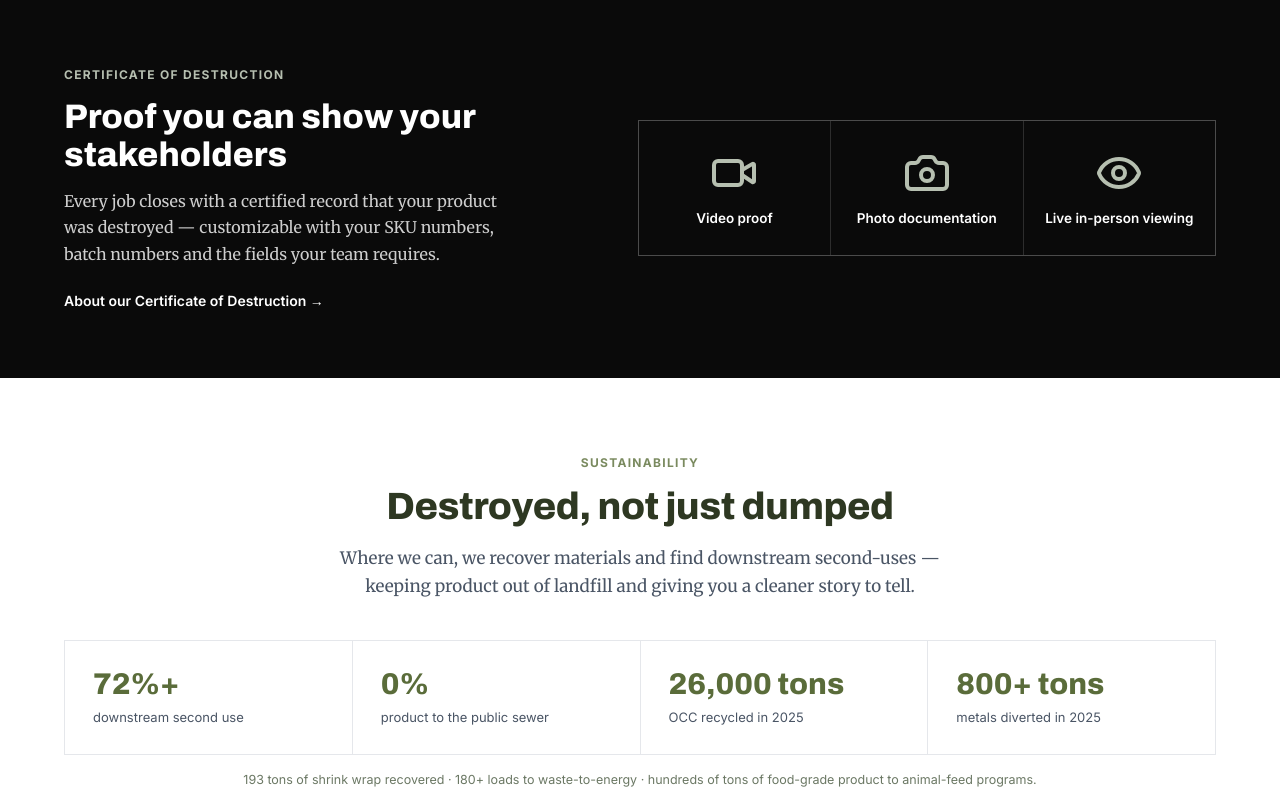
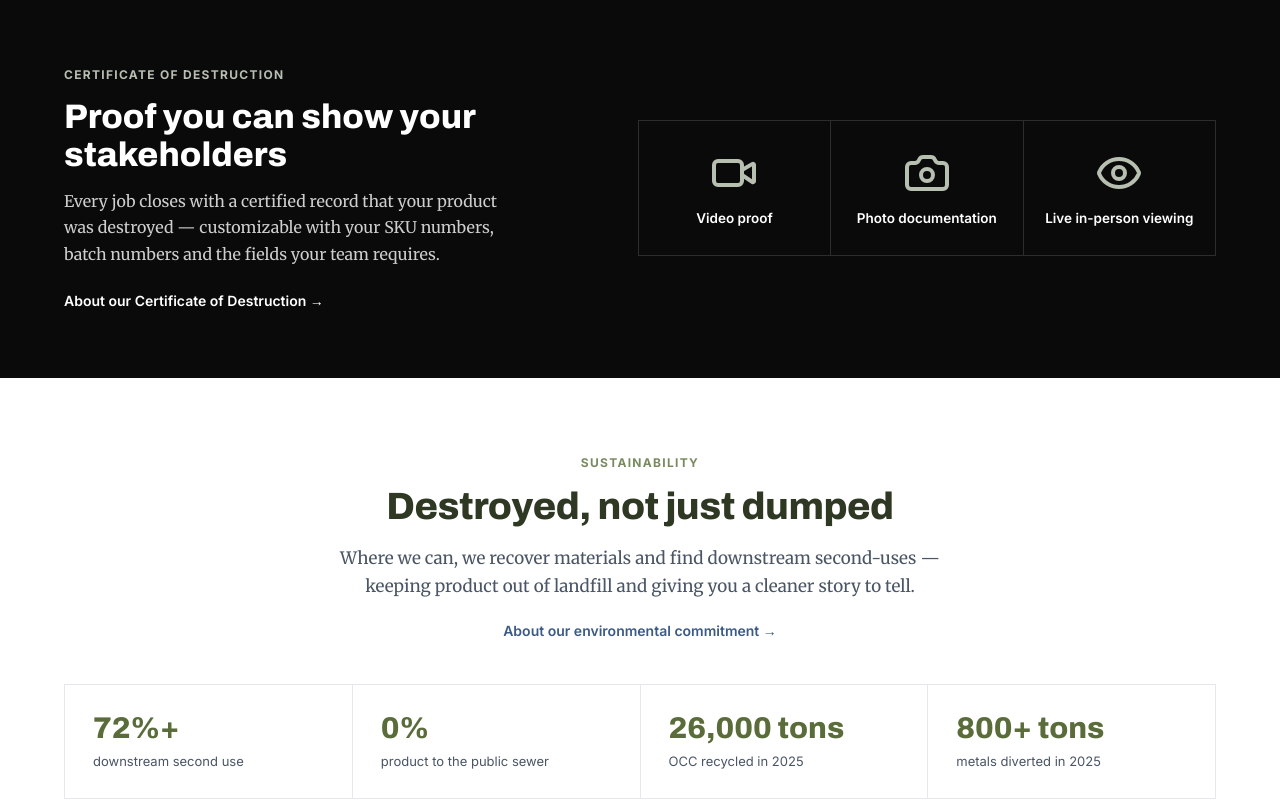
Before and after one commit to lisawilkins/APD, a React (Vite) app: page / in a window 1280 px wide. Shown: the part 2791-3591 px from the top of the page. Built offline with nearby package versions, Linux system fonts and the light colour scheme.

Commit message:
update sustainability section, and stats bar, added link to future page

```diff
--- a/src/index.css
+++ b/src/index.css
@@ -302,11 +302,20 @@ body {
 .proof-grid {
   display: grid;
   grid-template-columns: repeat(3, 1fr);
-  gap: 1px;
+  border-top: 1px solid rgba(255, 255, 255, 0.14);
+  border-left: 1px solid rgba(255, 255, 255, 0.14);
+}
+.proof-grid > div {
+  border-right: 1px solid rgba(255, 255, 255, 0.14);
+  border-bottom: 1px solid rgba(255, 255, 255, 0.14);
 }
 @media (max-width: 599px) {
   .proof-grid {
     grid-template-columns: 1fr;
+    border-left: none;
+  }
+  .proof-grid > div {
+    border-right: none;
   }
 }
 
--- a/src/pages/HomePage.tsx
+++ b/src/pages/HomePage.tsx
@@ -9,7 +9,7 @@ import { Button } from '../components/ui/Button'
 
 import heroBuildingImg from '../assets/hero-building.jpg'
 import baledCardboardImg from '../assets/baled-cardboard-real.jpg'
-import warehouseWideImg from '../assets/warehouse-wide-real.jpg'
+import baledCardboardAltImg from '../assets/baled-cardboard.jpg'
 import warehouseExteriorImg from '../assets/warehouse-exterior.jpg'
 import forkliftImg from '../assets/forklift-real.png'
 
@@ -240,7 +240,7 @@ export default function HomePage() {
       {/* Photo mosaic ──────────────────────────────────────────────────────── */}
       <section id="photo-mosaic" className="photo-mosaic-grid" style={{ marginTop: 36 }}>
         {[
-          { src: warehouseWideImg,  alt: 'Warehouse — intake and sorting' },
+          { src: baledCardboardAltImg, alt: 'Baled cardboard ready for processing' },
           { src: forkliftImg,       alt: 'Forklift at loading dock' },
           { src: warehouseExteriorImg, alt: 'Facility exterior' },
         ].map(({ src, alt }) => (
@@ -268,7 +268,7 @@ export default function HomePage() {
                 <TextLink to="/proof-of-destruction" color="#fff">About our Certificate of Destruction</TextLink>
               </div>
             </div>
-            <div className="proof-grid" style={{ background: 'rgba(255,255,255,0.14)', border: '1px solid rgba(255,255,255,0.14)' }}>
+            <div className="proof-grid">
               {PROOF_OPTS.map(({ icon: Icon, t }) => (
                 <div key={t} style={{ background: 'var(--apd-ink)', padding: '28px 18px', display: 'flex', flexDirection: 'column', alignItems: 'center', textAlign: 'center' }}>
                   <Icon size={48} color="var(--apd-green-mid)" />
@@ -289,6 +289,9 @@ export default function HomePage() {
             title="Destroyed, not just dumped"
             intro="Where we can, we recover materials and find downstream second-uses — keeping product out of landfill and giving you a cleaner story to tell."
           />
+          <div style={{ display: 'flex', justifyContent: 'center', marginTop: 20 }}>
+            <TextLink to="/sustainability">About our environmental commitment</TextLink>
+          </div>
           <div className="sustainability-grid">
             {SUSTAINABILITY_STATS.map((s) => (
               <div key={s.l} style={{ padding: '28px clamp(18px, 2.2vw, 28px)', background: '#fff' }}>
@@ -297,9 +300,6 @@ export default function HomePage() {
               </div>
             ))}
           </div>
-          <p style={{ fontFamily: 'var(--font-ui)', fontSize: 12.5, color: 'var(--apd-text-sage)', textAlign: 'center', marginTop: 16 }}>
-            193 tons of shrink wrap recovered · 180+ loads to waste-to-energy · hundreds of tons of food-grade product to animal-feed programs.
-          </p>
         </Container>
       </section>
 
```
